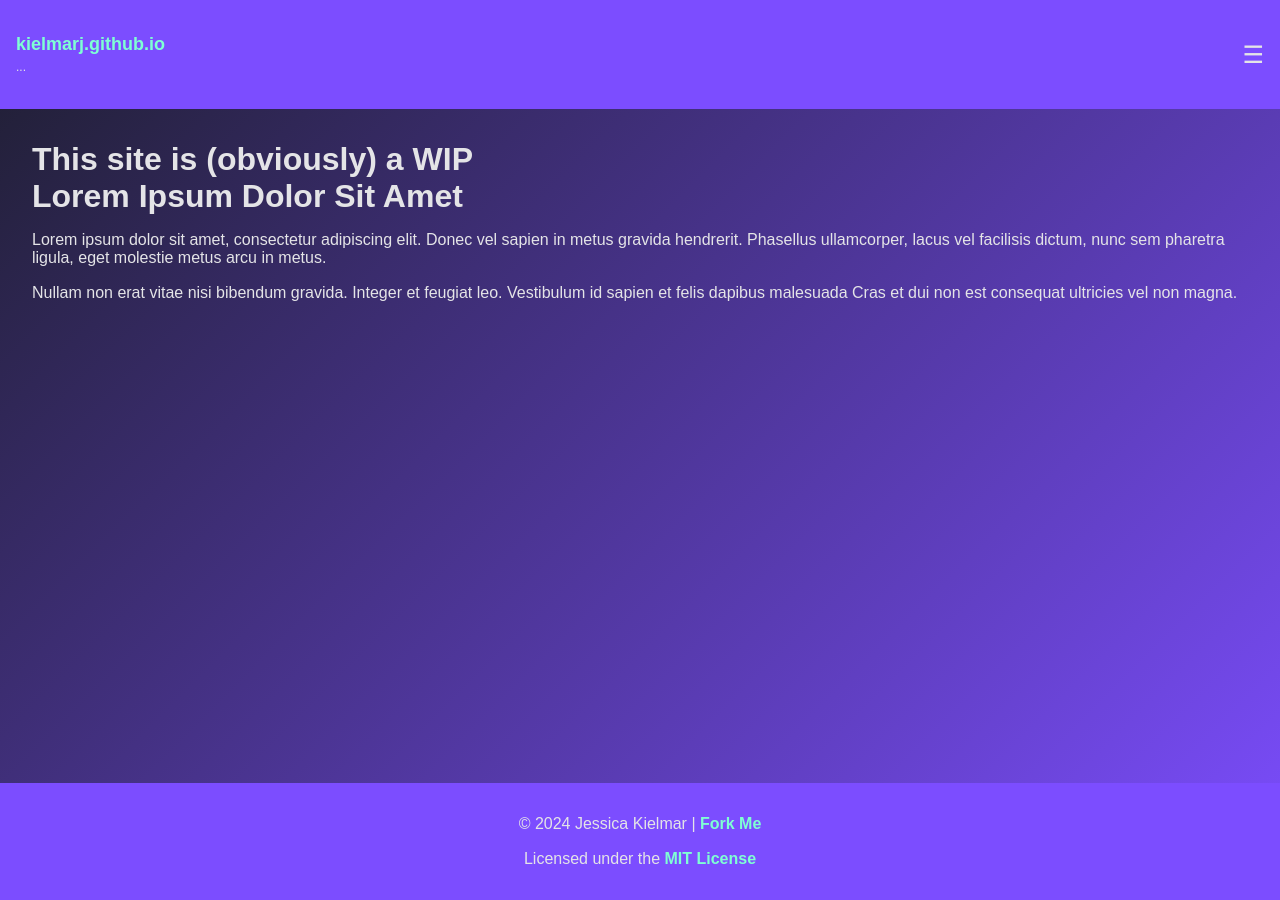
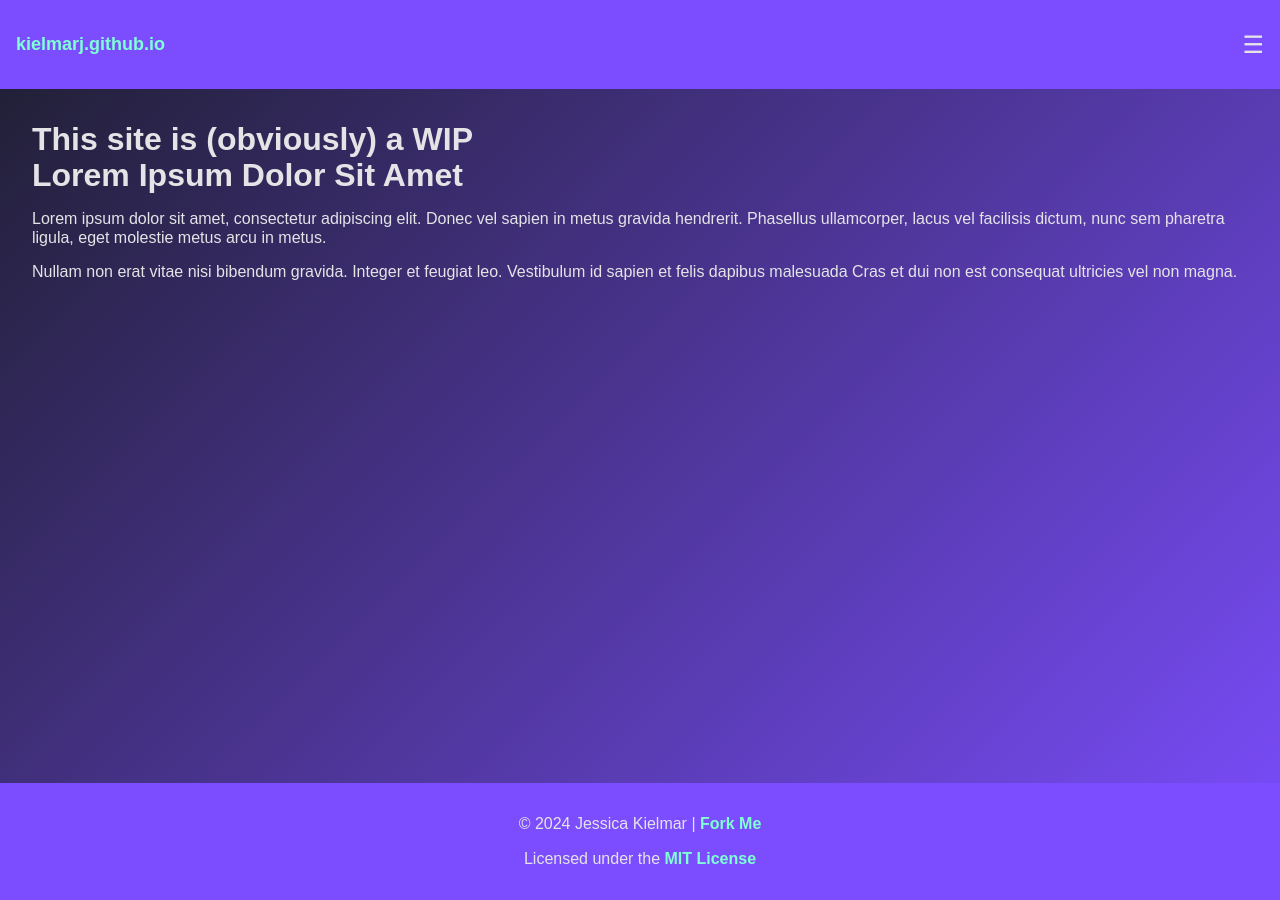
Before and after one commit to kielmarj/kielmarj.github.io, a Jekyll site: the page built from docs/index.html, in a window 1280 px wide. Built offline with Jekyll 4.4.1, drawn with Linux system fonts in a browser that asks for light colours.

Commit message:
Update default.html

```diff
--- a/docs/_layouts/default.html
+++ b/docs/_layouts/default.html
@@ -10,7 +10,7 @@
 <body>
   <header>
     <div class="header-container">
-        <span class="header-left"><p style="font-size: 18px;"><a href="https://kielmarj.github.io">kielmarj.github.io</a><br><span id="joke" style="font-size: 12px;">...</span></p></span>
+        <span class="header-left"><p style="font-size: 18px;"><a href="https://kielmarj.github.io">kielmarj.github.io</a></p></span>
         <nav>
         <ul class="dropdown">
           <li class="dropdown-item">
@@ -35,6 +35,5 @@
     <p>Licensed under the <a href="/MIT-LICENSE/" target="_blank">MIT License</a>
   </footer>
   <script src="/assets/default.js"></script>
-  <script src="/assets/joke.js" defer></script>
 </body>
 </html>
```
